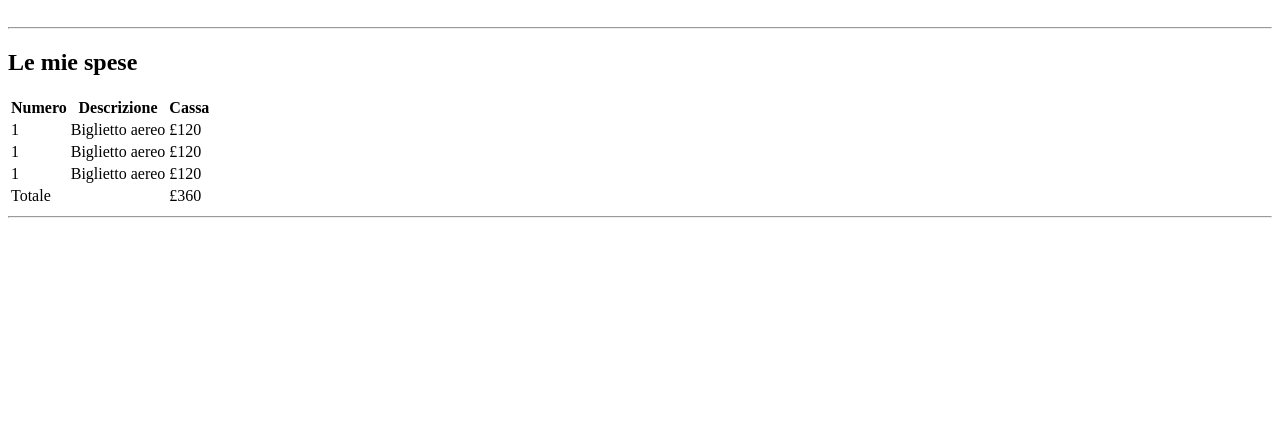
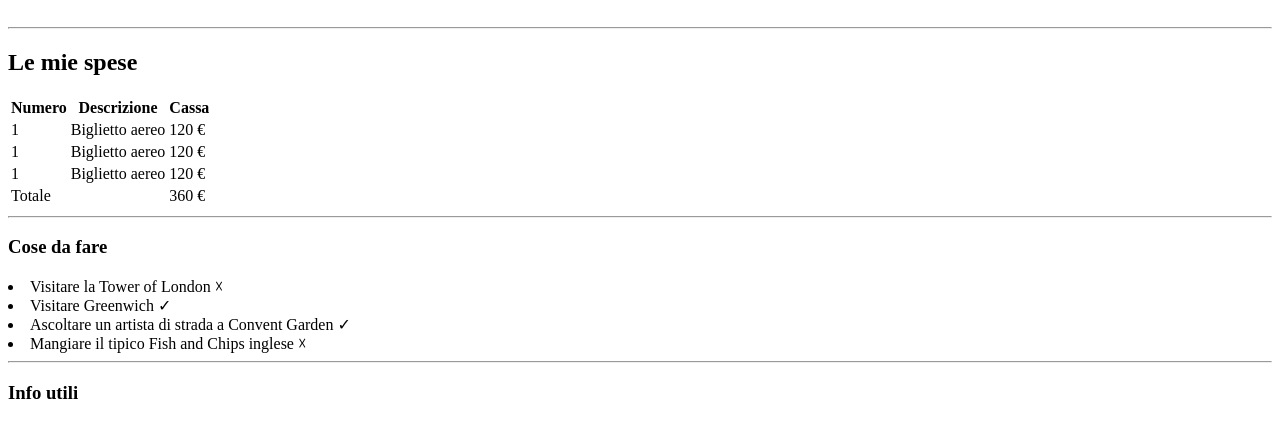
Before and after one commit to Morella92/html-london-trip, a plain HTML site: page index.html in a window 1280 px wide. Shown: the part 79-516 px from the top of the page. Drawn offline with Linux system fonts and the light colour scheme.

Commit message:
London trip continue

```diff
--- a/index.html
+++ b/index.html
@@ -37,17 +37,17 @@
                 <tr>
                     <td>1</td>
                     <td>Biglietto aereo</td>
-                    <td>£120</td>
+                    <td>120 &euro;</td>
                  </tr>
                  <tr>
                     <td>1</td>
                     <td>Biglietto aereo</td>
-                    <td>£120</td>
+                    <td>120 &euro;</td>
                  </tr>
                  <tr>
                     <td>1</td>
                     <td>Biglietto aereo</td>
-                    <td>£120</td>
+                    <td>120 &euro;</td>
                  </tr>
 
             </tbody>
@@ -55,12 +55,32 @@
             <tfoot>
                 <tr>
                     <td colspan="2">Totale</td>
-                    <td>£360</td>
+                    <td>360 &euro;</td>
                  </tr>
 
             </tfoot>
         </table>
         <hr>
+
+        <h3>Cose da fare</h3>
+
+        <un>
+            <li>
+                Visitare la Tower of London &#9747;
+            </li>
+            <li>
+                Visitare Greenwich &check;
+            </li>
+            <li>
+                Ascoltare un artista di strada a Convent Garden &check;
+            </li>
+            <li>
+                Mangiare il tipico Fish and Chips inglese &#9747;
+            </li>
+        </un>
+        <hr>
+
+        <h3>Info utili</h3>
 
 
     </main>
```
